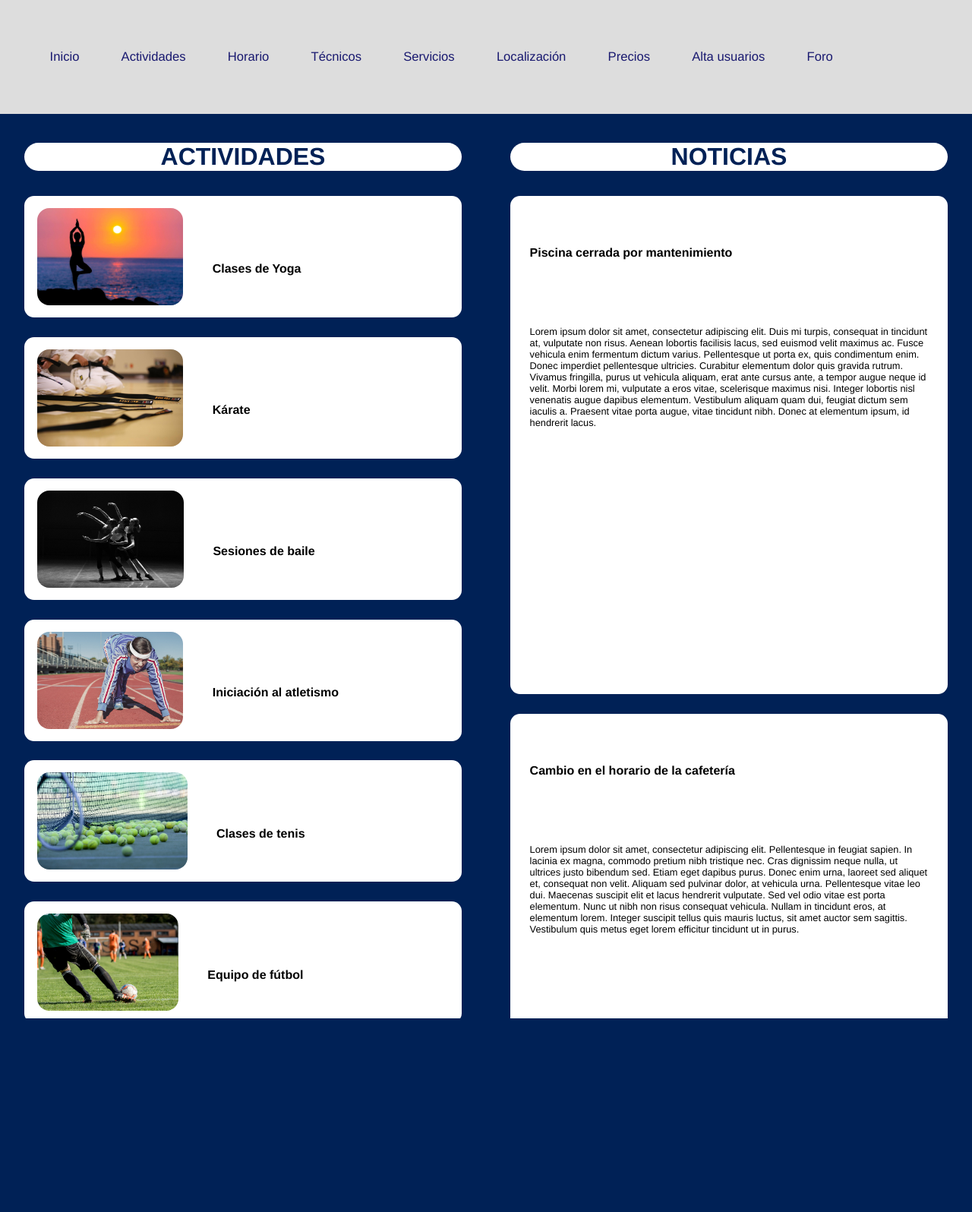
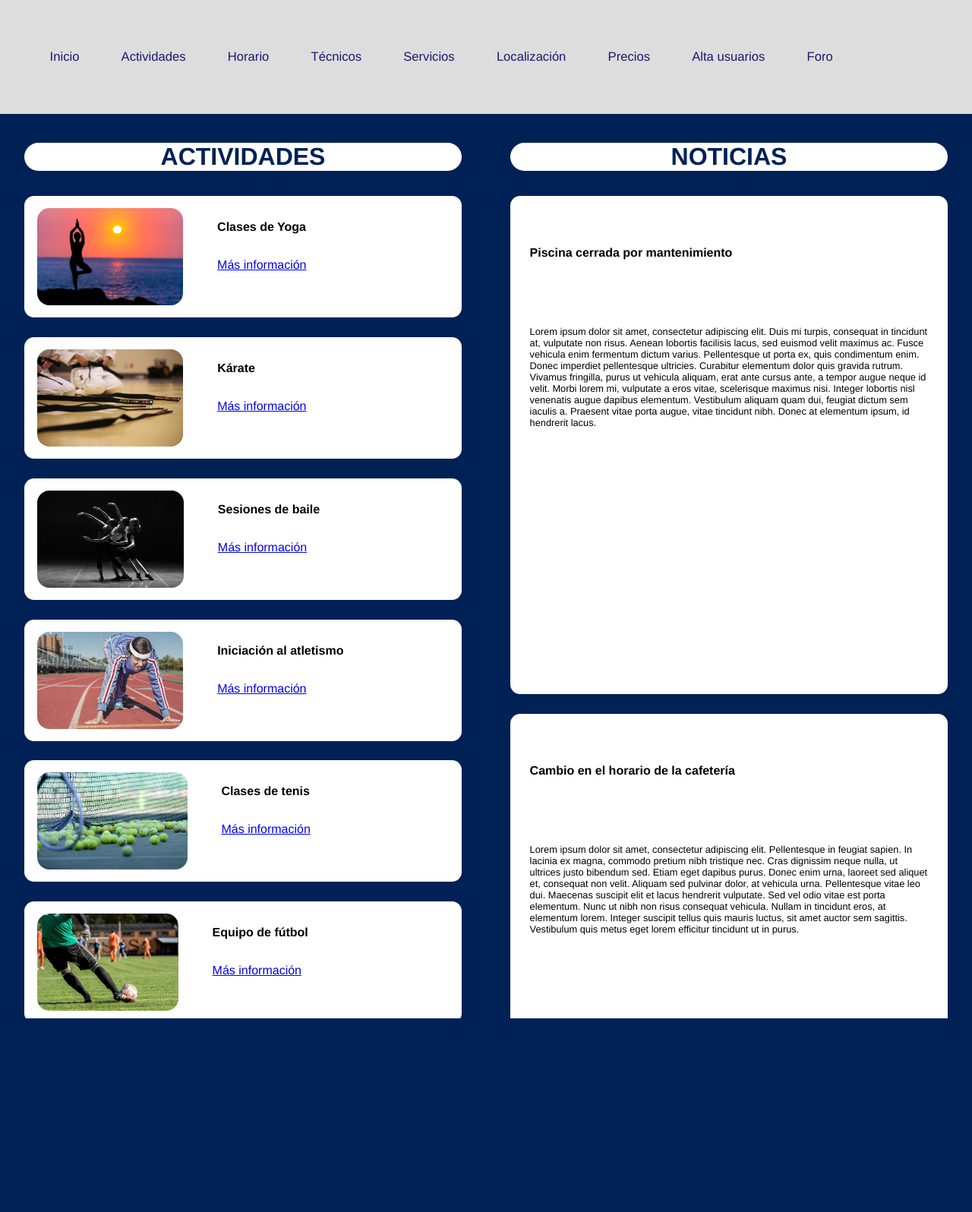
Before and after one commit to fluque1995/prog-web, a PHP site: page /actividades.html in a window 1280 px wide. Shown: the part 217-1813 px from the top of the page at 76% size. Run offline with PHP 8.4, Linux system fonts and the light colour scheme.

Commit message:
Fixed typo on margins

```diff
--- a/practica1/static/css/actividades.css
+++ b/practica1/static/css/actividades.css
@@ -66,7 +66,7 @@
 }
 
 .main-body .activity-container .text h1, .main-body .activity-container a{
-    margin: 4vh 0px 4vh 2vw;
+    margin: 2em 0px 2em 2em;
     font-size: 1em;
 }
 
```
